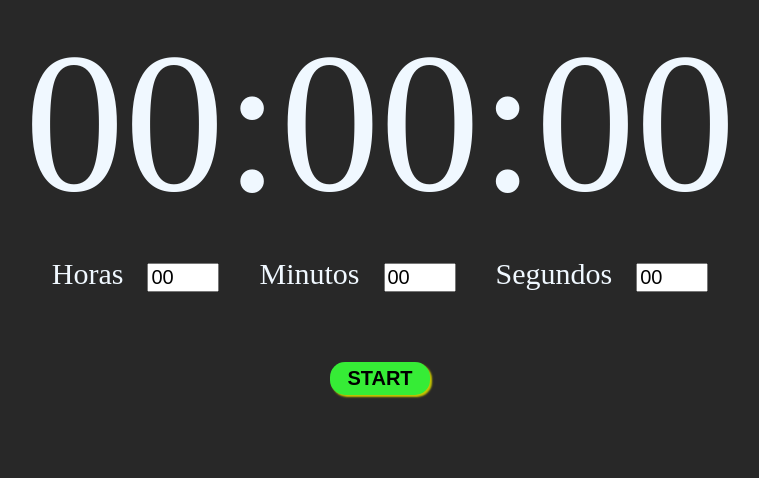
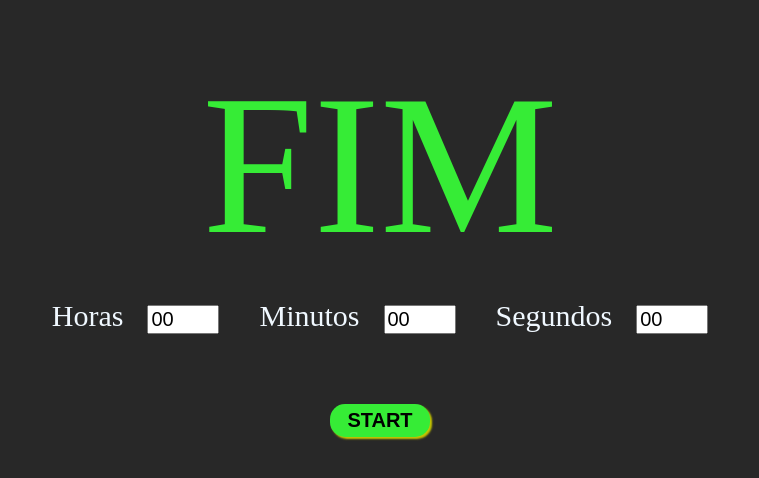
Before and after one commit to diogorochembach/Temporizador-timer-em-JavaScript, a plain HTML site: page index.html in a window 1280 px wide. Both pictures are taken after a click on the button "START". Shown: the whole page, without its empty margins (260-1019 px from the left). Drawn offline with Linux system fonts and the light colour scheme.

Commit message:
Adicionado arquivo JS

```diff
--- a/index.html
+++ b/index.html
@@ -34,5 +34,7 @@
     <div class="btn">
         <button id="btn-start">Start</button>
     </div>
+
+<script src="./script.js"></script>
 </body>
 </html>
--- /dev/null
+++ b/script.js
@@ -0,0 +1,99 @@
+// Capturando o botão start quando for clicado vai realizar algum evento//
+const btnStart = document.getElementById('btn-start');
+
+// Criando uma função pro botão para a hora que ele for clicado//
+// btnStart.addEventListener()//
+
+//Adicionando dois parametros para o escutador do evento//
+// tipo do primeiro evento 'click'//
+// o segundo evento é uma função () => {} o que vai acontecer quando for clicado no botão start?//
+// vai dentro do .addEventListener//
+
+//preciso além de capturar o evento do botão preciso capturar o valor dos 3 inputs//
+//essas três variaveis 'const' cada uma recebem o valor da tag input do html//
+//Essa função fou criada para capturar os valores adicionados nos inputs através do parametro "value"//
+//após capturar os valores do inputs, temos que converter os campos em segundos que é 1000 ms//
+// na variável let vamos capturar o valor que foi passado no input horas//
+//sempre que pegamos um 'value' de um elemento vem sempre como uma string, não sendo possivel fazer um calculo//
+//precisamos pegar essa string e converter para número inteiro//
+//para realizar essa conversão se string para numero inteiro usa o 'parseInt' após o sinal de = (parseInt(hours.value) * 60 * 60)
+//usa-se o 'parseInt' nas horas, minutos e segundos//
+
+//agora precisamos capturar o elemento que tem o dado 'timer' para poder alterar o valor deste elemento//
+// sempre este elemento do get.elementById('timer') vai entre aspas dentro dos parenteses.//
+//desta forma capturamos o elemento e deixamos na variavel display como esta//
+
+//agora do lado de fora do add.Eventlistener vamos criar uma função//
+//uma das funcçoes vai ser o display//
+
+//agora dentro do add.EventListener vamso colocar a chamada da função timer//
+//com os parametros (duration, display)//
+//a função timer é que vai fazer todos os calculos que precisamos fazer//
+
+//exiete um metodo em JS chamado 'setInterval()' ele vai fazer alguma coisa a cada x tempo//
+//este tempo ele é passado em milisegundos//
+//para isso criamos uma função que vai ser executado a cada 1000 ms//
+
+//agora precisamos converter de volta as horas dentro so 'setInterval'//
+//pois anteriormente convertemos para milisegundos//
+
+//no setInterval quando convertermos de volta para horas, vai gerar hora com virgula, quebrada//
+//para resolver essa situação temos que arredondar para baixo utilizando o 'Math.floor'//
+
+//apos a configuração das horas, minutos e segundos temos que configurar para que nos campos do display//
+//não desconfigure quando estiver somente com um digito//
+
+//hours recebe "=" hours | hours < menor que 10 ? se sim, então vou pegar o caracter '0' e concatenar com hours//
+// se não ':' só mostra minutes//
+
+//agora precisamos mostrar os valores no display//
+//através do inner.HTML alteramos o valor do HTML desse elemento e vai aparecer horas `${hours} : ${minutes} : ${seconds}`//
+
+//o setInterval executa tudo a cada 1000ms//
+//a cada execução temos que diminuir o timer = duration;
+//timer -= 1;//
+
+//importante colocar o clearInterval no setInterval para para a execução//
+
+
+
+
+
+
+btnStart.addEventListener('click', () => {
+    const hours = document.getElementById('hour');
+    const minutes = document.getElementById('minute');
+    const seconds = document.getElementById('second');
+
+    let duration = (parseInt(hours.value) * 60 * 60) + (parseInt(minutes.value) * 60) + parseInt(seconds.value);
+
+    display = document.getElementById('timer');
+    timer(duration, display);
+
+})
+
+const timer = (duration, display) => {
+    let timer = duration;
+    let hours, minutes, seconds;
+
+    let interval = setInterval(() => {
+        hours = Math.floor((timer / 60) / 60);
+        minutes = Math.floor(timer / 60 - (hours * 60));
+        seconds = Math.floor(timer % 60);
+
+        hours = hours < 10 ? '0' + hours : hours;
+        minutes = minutes < 10 ? '0' + minutes : minutes;
+        seconds = seconds < 10 ? '0' + seconds : seconds;
+
+        display.innerHTML = `${hours}:${minutes}:${seconds}`;
+
+        timer -= 1;
+
+        if(timer < 0){
+            display.innerHTML = 'FIM';
+            clearInterval(interval);
+        }
+
+
+    }, 1000);
+}
--- a/style.css
+++ b/style.css
@@ -22,12 +22,18 @@ button {
     box-shadow: 2px 2px 2px rgba(199, 199, 1);
     width: 100px;
     padding: 5px;
+    cursor: pointer;
+}
+
+button:hover {
+    background-color: rgba(199, 199, 1);
 }
 
 .timer {
     font-size: 200px;
     text-align: center;
-    color: aliceblue;
+    color: rgb(54, 236, 54);
+    margin-top: 50px;
 }
 
 .input-container {
```
